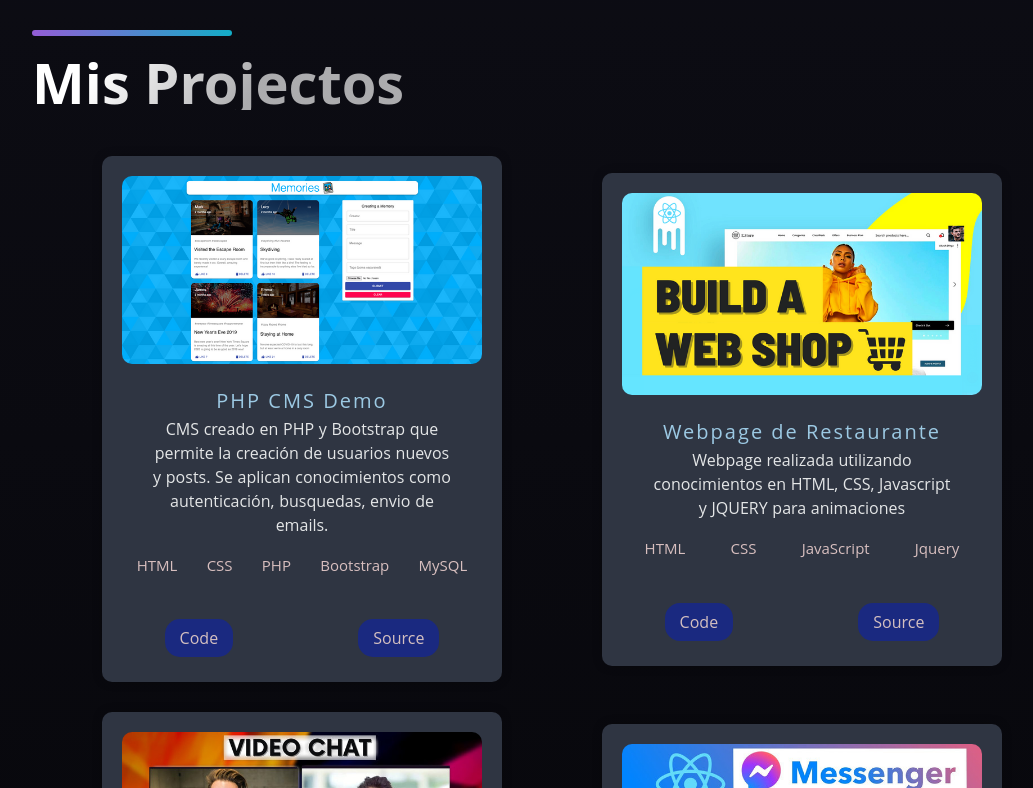
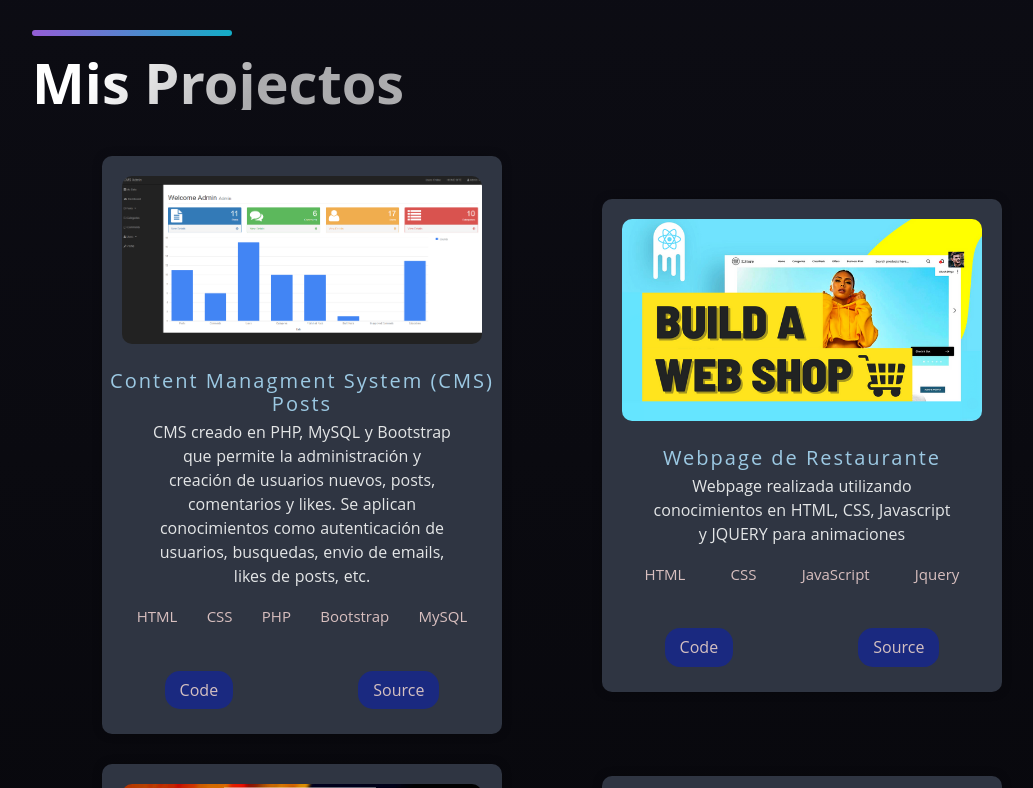
Before and after one commit to jomoral84/Portfolio-web, a Next.js app: page / in a window 1280 px wide. Shown: the part 634-1422 px from the top of the page, without its empty margins (88-1121 px from the left). Built offline with nearby package versions, Linux system fonts and the light colour scheme.

Commit message:
New Changes

```diff
--- a/src/constants/constants.js
+++ b/src/constants/constants.js
@@ -1,45 +1,50 @@
-export const projects = [{
-        title: 'PHP CMS Demo',
-        description: "CMS creado en PHP y Bootstrap que permite la creación de usuarios nuevos y posts. Se aplican conocimientos como autenticación, busquedas, envio de emails.",
-        image: '/images/1.png',
-        tags: ['HTML', 'CSS', 'PHP', 'Bootstrap', 'MySQL'],
-        source: 'https://google.com',
-        visit: 'https://google.com',
+export const projects = [
+  {
+    title: "Content Managment System (CMS) Posts",
+    description:
+      "CMS creado en PHP, MySQL y Bootstrap que permite la administración y creación de usuarios nuevos, posts, comentarios y likes. Se aplican conocimientos como autenticación de usuarios, busquedas, envio de emails, likes de posts, etc.",
+    image: "/images/CMS_image.png",
+    tags: ["HTML", "CSS", "PHP", "Bootstrap", "MySQL"],
+    source: "https://google.com",
+    visit: "https://google.com",
     id: 0,
   },
   {
-        title: 'Webpage de Restaurante',
-        description: "Webpage realizada utilizando conocimientos en HTML, CSS, Javascript y JQUERY para animaciones",
-        image: '/images/2.png',
-        tags: ['HTML', 'CSS', 'JavaScript', 'Jquery'],
-        source: 'https://google.com',
-        visit: 'https://google.com',
+    title: "Webpage de Restaurante",
+    description:
+      "Webpage realizada utilizando conocimientos en HTML, CSS, Javascript y JQUERY para animaciones",
+    image: "/images/2.png",
+    tags: ["HTML", "CSS", "JavaScript", "Jquery"],
+    source: "https://google.com",
+    visit: "https://google.com",
     id: 1,
   },
   {
-        title: 'React CRUD',
-        description: "This is a code repository for the corresponding YouTube video. In this tutorial, we're going to build and deploy a React Video Chat Application using WebRTC.",
-        image: '/images/3.jpg',
-        tags: ['React', 'WebRTC'],
-        source: 'https://google.com',
-        visit: 'https://google.com',
+    title: "React CRUD",
+    description:
+      "This is a code repository for the corresponding YouTube video. In this tutorial, we're going to build and deploy a React Video Chat Application using WebRTC.",
+    image: "/images/3.jpg",
+    tags: ["React", "WebRTC"],
+    source: "https://google.com",
+    visit: "https://google.com",
     id: 2,
   },
   {
-        title: 'Java',
-        description: "This is a code repository for the corresponding video tutorial. In this video, we will create a full Realtime Chat Application",
-        image: '/images/4.jpg',
-        tags: ['React', 'ChatEngine', 'Firebase'],
-        source: 'https://google.com',
-        visit: 'https://google.com',
+    title: "Java",
+    description:
+      "This is a code repository for the corresponding video tutorial. In this video, we will create a full Realtime Chat Application",
+    image: "/images/4.jpg",
+    tags: ["React", "ChatEngine", "Firebase"],
+    source: "https://google.com",
+    visit: "https://google.com",
     id: 3,
   },
 ];
 
 export const TimeLineData = [
-    { year: 2017, text: 'Started my journey', },
-    { year: 2018, text: 'Worked as a freelance developer', },
-    { year: 2019, text: 'Founded JavaScript Mastery', },
-    { year: 2020, text: 'Shared my projects with the world', },
-    { year: 2021, text: 'Started my own platform', },
+  { year: 2017, text: "Started my journey" },
+  { year: 2018, text: "Worked as a freelance developer" },
+  { year: 2019, text: "Founded JavaScript Mastery" },
+  { year: 2020, text: "Shared my projects with the world" },
+  { year: 2021, text: "Started my own platform" },
 ];
```
Also changed, not shown: public/images/CMS_image.png (added). Lines whose indentation alone changed are shown as unchanged.
